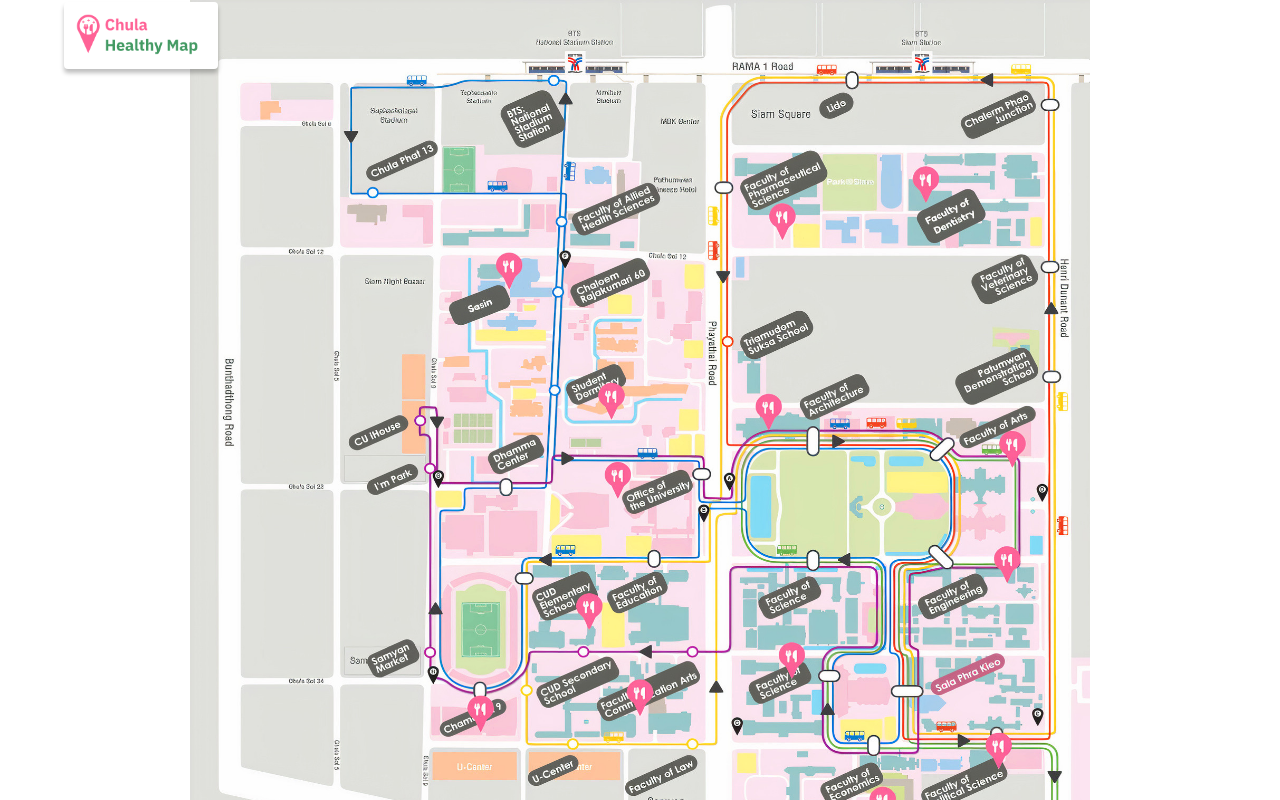
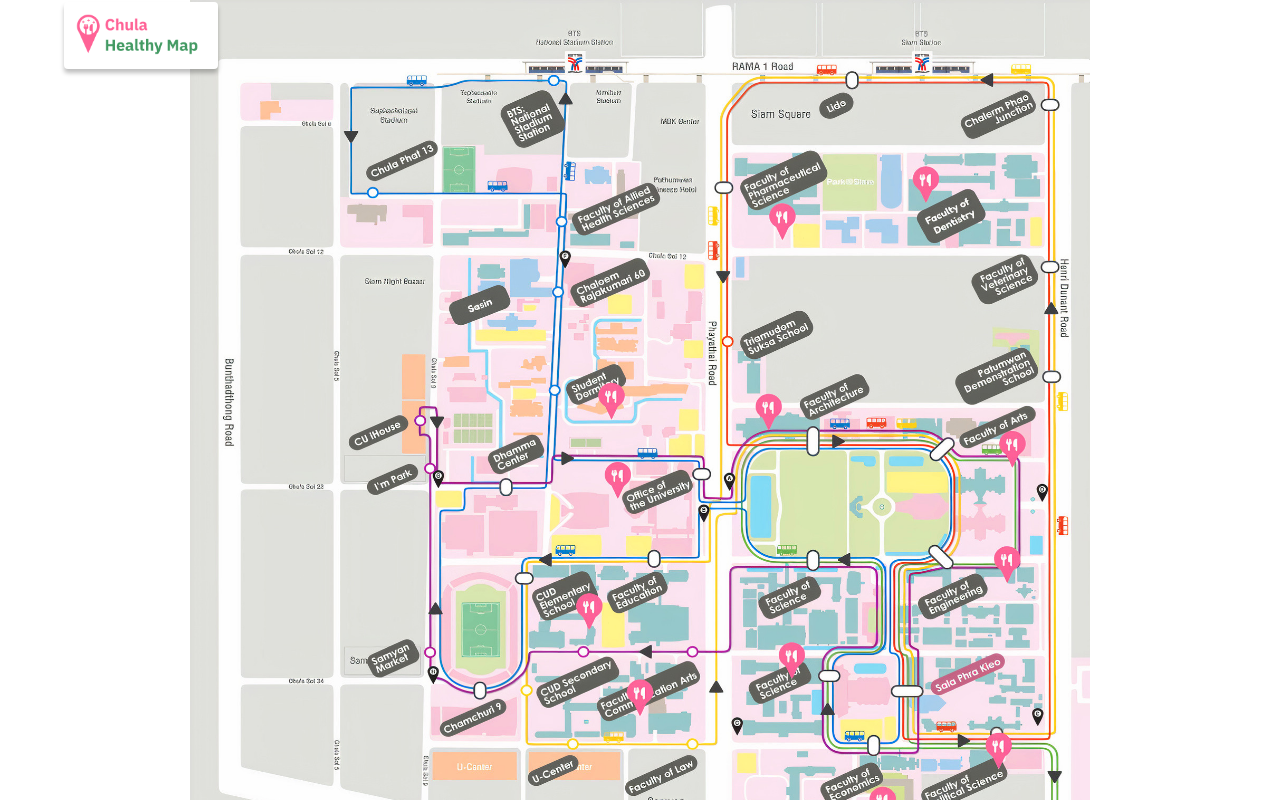
Before and after one commit to ThanawaratGithub/CU-Healthy-Map, a React (Create React App) app: page / in a window 1280 px wide. Built offline with nearby package versions, Linux system fonts and the light colour scheme; a web font is replaced by a local one.

Commit message:
edited map

```diff
--- a/src/App.js
+++ b/src/App.js
@@ -1,4 +1,4 @@
-import canteen from "./asset/map/canteenmap_ai.jpg";
+import canteen from "./asset/map/new_image.jpg";
 import star from "./asset/icons/star_icon.jpg";
 import logo from "./asset/icons/cu_healthymap_logo.png";
 import "./App.css";
@@ -126,19 +126,7 @@
       <div className="container">
         <div className="map-container">
           <img src={canteen} className="map" alt="Map" />
-          <img
-            src={distress}
-            className="sasin"
-            id="10"
-            style={{
-              width: "45px",
-              height: "45px",
-              position: "absolute",
-              top: "250px",
-              left: "300px",
-            }}
-            onClick={() => handleclick({ val_id: "10" })}
-          ></img>
+
           <img
             src={distress}
             className="student_dorm"
@@ -178,19 +166,7 @@
             }}
             onClick={() => handleclick({ val_id: "3" })}
           ></img>
-          <img
-            src={distress}
-            className="chamchuri9"
-            id="13"
-            style={{
-              width: "45px",
-              height: "45px",
-              position: "absolute",
-              top: "690px",
-              left: "270px",
-            }}
-            onClick={() => handleclick({ val_id: "13" })}
-          ></img>
+
           <img
             src={distress}
             className="commart"
```
Also changed, not shown: src/asset/map/new_image.jpg (added).
